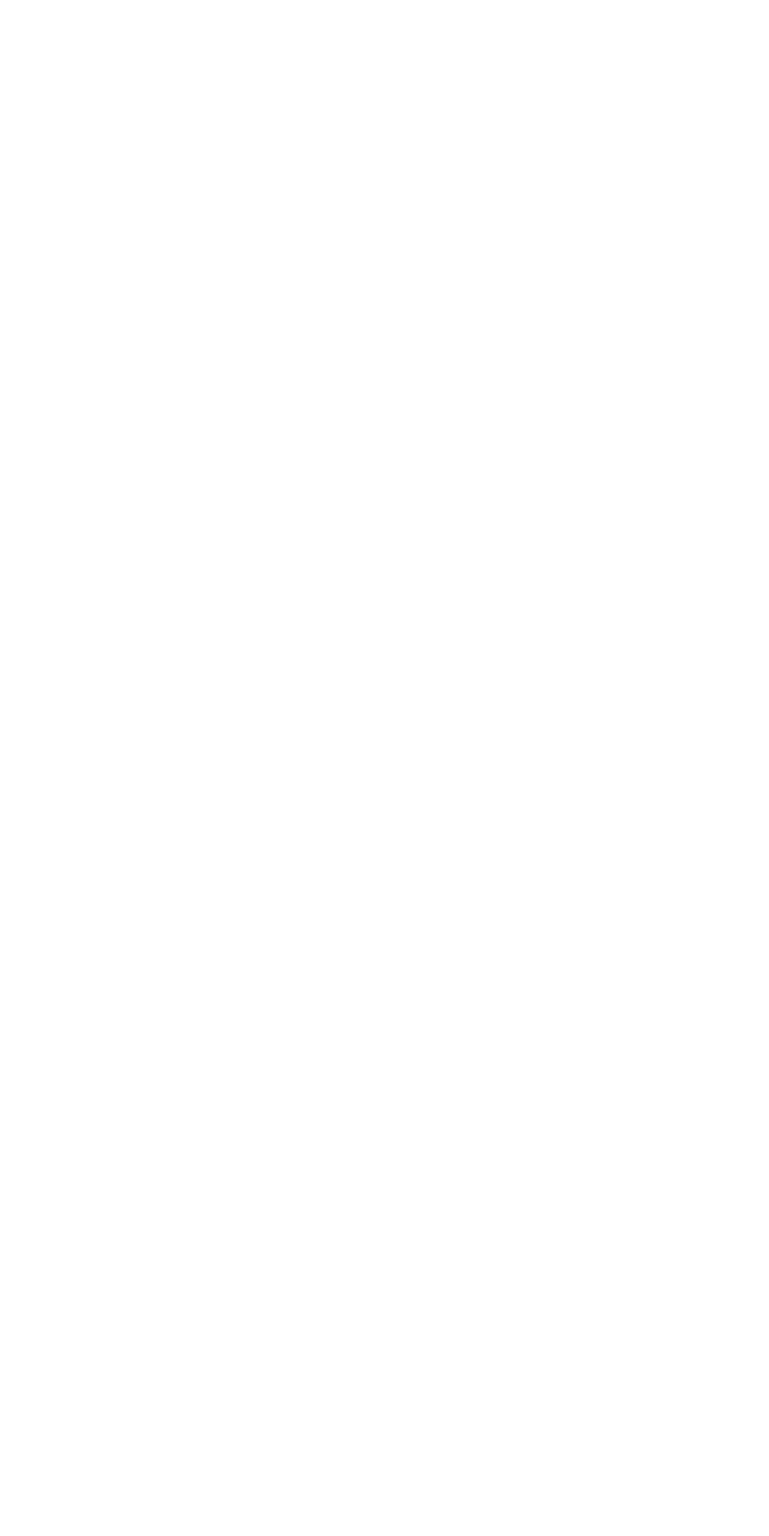
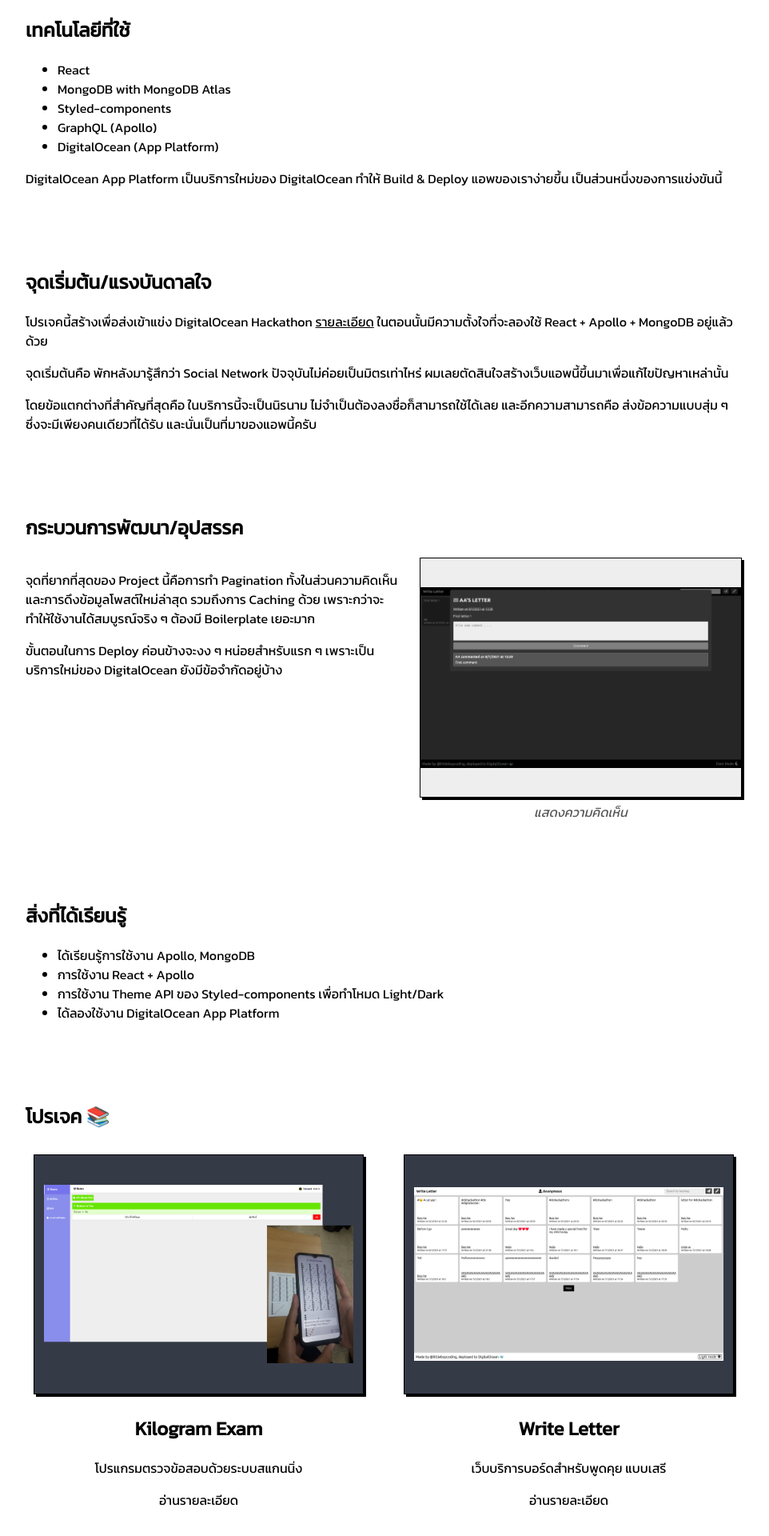
Before and after one commit to littleboycoding/portfolio, a Next.js app: page /portfolio/project/write_letter in a window 1280 px wide. Before the commit this address had no page. Shown: the part 782-2702 px from the top of the page at 80% size, without its empty margins (160-1122 px from the left). Before the commit the page ends 800 px from the top, so only its background shows below. Built offline with nearby package versions, Linux system fonts and the light colour scheme.

Commit message:
Finilzing first prototype

```diff
--- a/components/sections.jsx
+++ b/components/sections.jsx
@@ -70,7 +70,7 @@ const Skill = styled.section`
 
 const CardContainer = styled.div`
   display: grid;
-  grid-gap: 20px;
+  grid-gap: 30px;
   grid-template-columns: repeat(auto-fit, minmax(300px, 1fr));
 `;
 
@@ -84,7 +84,7 @@ const Card = styled.div`
     border: 1px solid black;
     box-shadow: 3px 3px 0 0 black;
     transition: all 0.1s;
-    padding: 5% 5%;
+    padding: 3% 3%;
   }
 
   transition: all 0.1s;
@@ -206,23 +206,27 @@ function ProjectStyled() {
       <h2>โปรเจค 📚</h2>
       <CardContainer>
         <CardStyled
-          img="/kilogram_exam2.png"
+          img="/portfolio/kilogram_exam2.png"
           title="Kilogram Exam"
           info="โปรแกรมตรวจข้อสอบด้วยระบบสแกนนิ่ง"
           link="/project/kilogram_exam"
         />
         <CardStyled
-          img="/write_letter.png"
+          img="/portfolio/write_letter.png"
           title="Write Letter"
           info="เว็บบริการบอร์ดสำหรับพูดคุย แบบเสรี"
           link="/project/write_letter"
         />
-        <CardStyled
-          img="https://via.placeholder.com/500"
-          title="Placeholder"
-          info="Placeholder"
-          link="/placeholder"
-        />
+        {/* <CardStyled */}
+        {/*   img="https://via.placeholder.com/500" */}
+        {/*   title="Placeholder" */}
+        {/*   info="Placeholder" */}
+        {/*   link="https://github.com/littleboycoding" */}
+        {/* /> */}
+        {/* <Card> */}
+        {/*   <img src="https://via.placeholder.com/500" /> */}
+        {/*   <h1>โปรเจคทั้งหมด</h1> */}
+        {/* </Card> */}
       </CardContainer>
     </Project>
   );
@@ -235,7 +239,7 @@ function CardStyled({ link, img, title, info }) {
         <img src={img} alt={"screenshot " + title} />
         <h2>{title}</h2>
         <p>{info}</p>
-        <p class="link">อ่านรายละเอียด</p>
+        <p className="link">อ่านรายละเอียด</p>
       </Card>
     </Link>
   );
@@ -396,7 +400,7 @@ function AwardStyled() {
           src="https://scontent.fbkk5-7.fna.fbcdn.net/v/t1.6435-9/87028982_1842948219171734_2853093487073558528_n.jpg?_nc_cat=108&ccb=1-3&_nc_sid=730e14&_nc_ohc=RpQSMNqA9PkAX_ikYRd&_nc_ht=scontent.fbkk5-7.fna&oh=82ea2bfecd14e766cc867fc0abba4af8&oe=60917EDA"
           alt="reward"
         />
-        <img src="/award.png" alt="reward" />
+        <img src="/portfolio/award.png" alt="reward" />
       </ImageContainer>
       <p>
         ได้มีโอกาสเป็นตัวแทนเข้าแข่งขันทักษะด้านคอมพิวเตอร์ เช่น การสร้างเกม
--- /dev/null
+++ b/next.config.js
@@ -0,0 +1,3 @@
+module.exports = {
+	basePath: '/portfolio'
+}
--- a/pages/_app.js
+++ b/pages/_app.js
@@ -27,7 +27,21 @@ function MyApp({ Component, pageProps }) {
   return (
     <Container>
       <Head>
-        <link rel="icon" href="/profile.jpg" />
+        <link rel="icon" href="/portfolio/profile.jpg" />
+        <meta
+          property="og:url"
+          content="https://littleboycoding.github.io/portfolio"
+        />
+        <meta property="og:type" content="website" />
+        <meta property="og:title" content="Thanawat's Portfolio 🚀🔥💻👏" />
+        <meta
+          property="og:description"
+          content="เว็บไซต์แนะนำตัวของ นายธณวัฒน์ ยอดนิล"
+        />
+        <meta
+          property="og:image"
+          content="https://littleboycoding.gitihub.io/portfolio/thumbnail.jpg"
+        />
       </Head>
       <Component {...pageProps} />
     </Container>
--- a/pages/index.js
+++ b/pages/index.js
@@ -26,16 +26,33 @@ import {
   AwardStyled,
 } from "../components/sections";
 
+const SlideIn = keyframes`
+  from {
+    margin-left: -100px;
+    opacity: 0;
+  }
+  to {
+    margin-left: 0;
+    opacity: 1;
+  }
+  `;
+
 const MyPicture = styled.img`
   border: 1px solid white;
   width: calc(15vw + 5vh);
   min-width: 175px;
   margin: 20px;
   box-shadow: 10px 10px 0px 0px black;
+  opacity: 0;
+
+  background-color: black;
 
   @media (min-width: 2560px) {
     width: 15vw;
   }
+
+  animation: ${SlideIn} 1s;
+  animation-fill-mode: forwards;
 `;
 
 const Greet = styled.h1`
@@ -44,6 +61,11 @@ const Greet = styled.h1`
   font-size: calc(8px + 0.7vh + 1vw);
   color: white;
   transform: skew(-10deg) rotate(-2deg);
+
+  opacity: 0;
+  animation: ${SlideIn} 1s;
+  animation-delay: 0.5s;
+  animation-fill-mode: forwards;
 `;
 
 const Intro = styled.p`
@@ -54,10 +76,20 @@ const Intro = styled.p`
     font-size: 1em;
     width: 90%;
   }
+
+  opacity: 0;
+  animation: ${SlideIn} 1s;
+  animation-delay: 1s;
+  animation-fill-mode: forwards;
 `;
 
 const NavigatorGroup = styled.div`
   display: flex;
+
+  opacity: 0;
+  animation: ${SlideIn} 1s;
+  animation-delay: 1.5s;
+  animation-fill-mode: forwards;
 `;
 
 const Button = styled.button`
@@ -89,10 +121,10 @@ export default function Home() {
   return (
     <>
       <Head>
-        <title>Thanawat.dev</title>
+        <title>Thanawat</title>
       </Head>
       <HeadStyled>
-        <MyPicture src="/profile.jpg" />
+        <MyPicture src="/portfolio/profile.jpg" />
         <Greet>Hello, I'm Thanawat Yodnil 🖐</Greet>
         <Intro>
           นักพัฒนาเว็บไซต์ Full-Stack
--- a/pages/project/write_letter.jsx
+++ b/pages/project/write_letter.jsx
@@ -80,12 +80,15 @@ function Main() {
   return (
     <>
       <Head>
-        <title>Thanawat.dev - Write Letter</title>
+        <title>Thanawat - Write Letter</title>
       </Head>
       <Link href="/">
         <ButtonStyled color="black">กลับหน้าหลัก</ButtonStyled>
       </Link>
-      <Thumbnail src="/write_letter.png" alt="write letter screenshot" />
+      <Thumbnail
+        src="/portfolio/write_letter.png"
+        alt="write letter screenshot"
+      />
       <h1>Write Letter</h1>
       <p>
         เว็บบอร์ดสำหรับพูดคุยแบบเสรี
@@ -125,17 +128,23 @@ function Main() {
       <Section>
         <h2>จุดเริ่มต้น/แรงบันดาลใจ</h2>
         <p>
-          โปรเจคนี้สร้างเพื่อส่งเข้าแข่ง DigitalOcean Hackathon
-          ในตอนนั้นมีความตั้งใจที่จะลองใช้ React + Apollo + MongoDB ด้วย
+          โปรเจคนี้สร้างเพื่อส่งเข้าแข่ง DigitalOcean Hackathon{" "}
+          <Link
+            target="_blank"
+            href="https://dev.to/littleboycoding/write-letter-submission-digitalocean-app-platform-hackathon-571k"
+          >
+            รายละเอียด
+          </Link>{" "}
+          ในตอนนั้นมีความตั้งใจที่จะลองใช้ React + Apollo + MongoDB อยู่แล้วด้วย
         </p>
         <p>
           จุดเริ่มต้นคือ พักหลังมารู้สึกว่า Social Network
           ปัจจุบันไม่ค่อยเป็นมิตรเท่าไหร่
-          ผมเลยสร้างเว็บแอพนี้ขึ้นมาเพื่อแก้ไขปัญหานั้น
+          ผมเลยตัดสินใจสร้างเว็บแอพนี้ขึ้นมาเพื่อแก้ไขปัญหาเหล่านั้น
         </p>
         <p>
           โดยข้อแตกต่างที่สำคัญที่สุดคือ ในบริการนี้จะเป็นนิรนาม
-          ไม่จำเป็นต้องลงชื่อก็สามารถใช้ได้เลย และอีกความสามารถนึงคือ
+          ไม่จำเป็นต้องลงชื่อก็สามารถใช้ได้เลย และอีกความสามารถคือ
           ส่งข้อความแบบสุ่ม ๆ ซึ่งจะมีเพียงคนเดียวที่ได้รับ
           และนั่นเป็นที่มาของแอพนี้ครับ
         </p>
@@ -156,18 +165,24 @@ function Main() {
             </p>
           </span>
           <Figure>
-            <img alt="Commenting" src="/write_letter_prototype1.png" />
+            <img
+              alt="Commenting"
+              src="/portfolio/write_letter_prototype1.png"
+            />
             <figcaption>แสดงความคิดเห็น</figcaption>
           </Figure>
         </Development>
       </Section>
       <Section>
         <h2>สิ่งที่ได้เรียนรู้</h2>
-        <p>
-          ได้เรียนรู้การใช้งาน Apollo, MongoDB การใช้งาน React + Apollo
-          การใช้งาน Theme API ของ Styled-components เพื่อทำโหมด Light/Dark
-          ฝึกการใช้งาน DigitalOcean
-        </p>
+        <ul>
+          <li>ได้เรียนรู้การใช้งาน Apollo, MongoDB</li>
+          <li>การใช้งาน React + Apollo</li>
+          <li>
+            การใช้งาน Theme API ของ Styled-components เพื่อทำโหมด Light/Dark
+          </li>
+          <li>ได้ลองใช้งาน DigitalOcean App Platform</li>
+        </ul>
       </Section>
       <ProjectStyled />
       <ContactStyled />
```
Also changed, not shown: package.json (+5 -2 lines), pages/project/kilogram_exam.jsx (+11 -8 lines), public/thumbnail.jpg (added), 1 other file (tests, documents, lock files or other folders).
